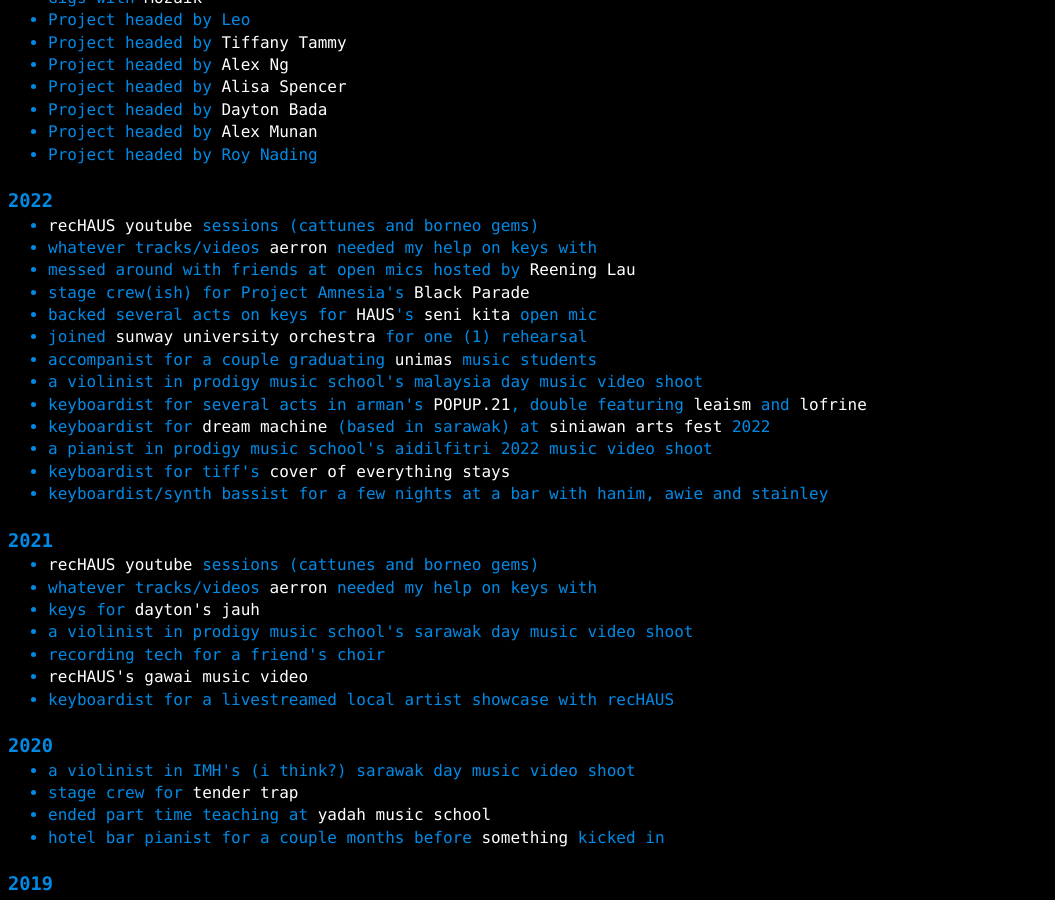
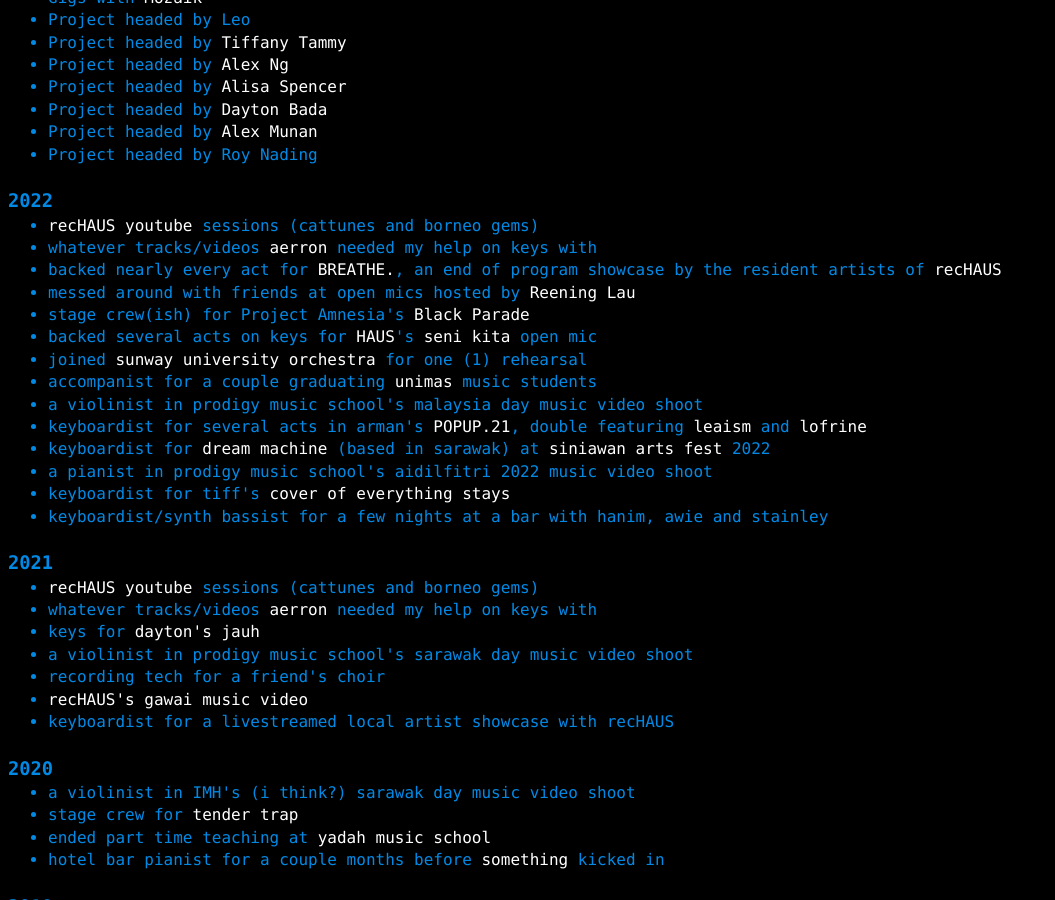
Before and after one commit to a-erfan-aa/a-erfan-aa.github.io, a Jekyll site: the page built from things-i-make/music-comprehensive.html, in a window 1280 px wide and 900 px high, scrolled down 622 px. Shown: the whole window, without its empty margins (0-1055 px from the left). Built offline with Jekyll 4.4.1, drawn with Linux system fonts in a browser that asks for light colours.

Commit message:
Add BREATHE. by recHAUS to music-comprehensive.html

```diff
--- a/things-i-make/music-comprehensive.html
+++ b/things-i-make/music-comprehensive.html
@@ -76,6 +76,7 @@
 	<ul>
 		<li><a href="https://www.youtube.com/c/recHAUS">recHAUS youtube</a> sessions (cattunes and borneo gems)</li>
 		<li>whatever tracks/videos <a href="https://www.instagram.com/aerronteo/">aerron</a> needed my help on keys with</li>
+		<li>backed nearly every act for <a href="https://www.instagram.com/p/ChjhYm_vIX0/">BREATHE.</a>, an end of program showcase by the resident artists of <a href="https://www.instagram.com/rechaus_/">recHAUS</a></li>
 		<li>messed around with friends at open mics hosted by <a href="https://www.instagram.com/reeninglaumusic/">Reening Lau</a></li>
 		<li>stage crew(ish) for Project Amnesia's <a href="https://www.facebook.com/events/1447486765697736">Black Parade</a></li>
 		<li>backed several acts on keys for <a href="https://www.instagram.com/hauskch/">HAUS</a>'s <a href="https://www.instagram.com/p/Cf6fYZEvrg7/?utm_source=ig_web_copy_link">seni kita</a> open mic</li>
```
